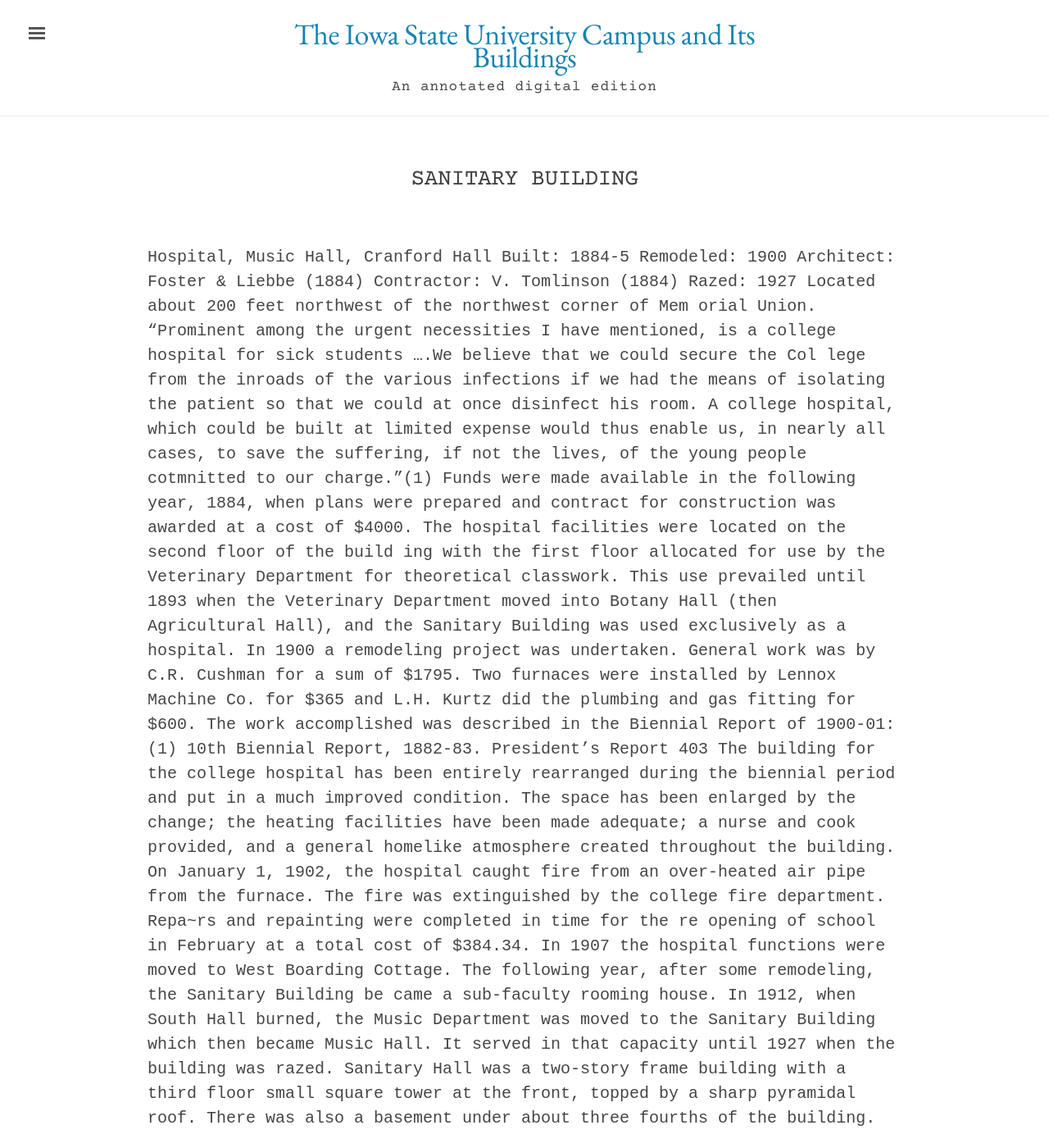
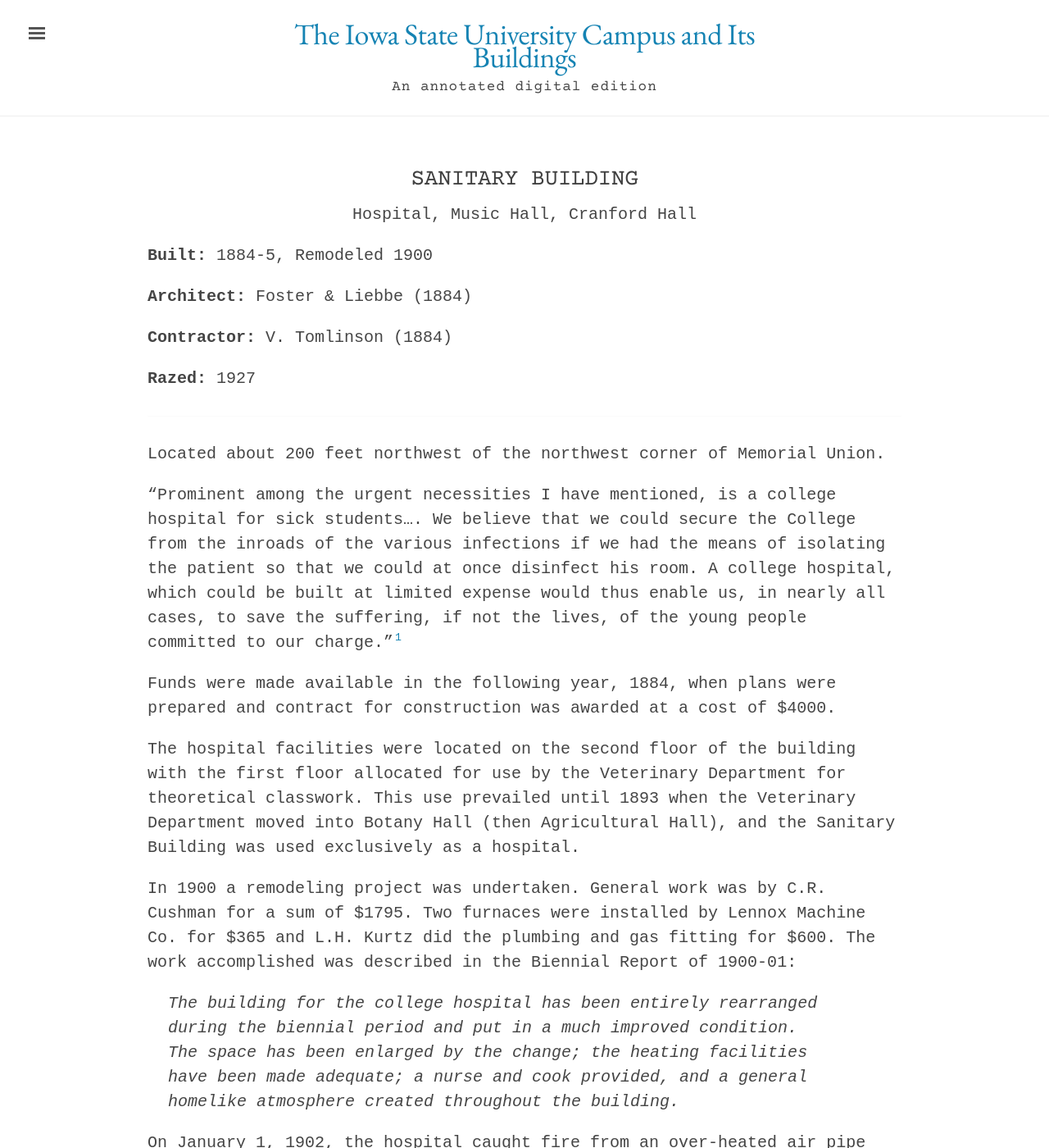
Before and after one commit to emanderson811/day-edition, a Jekyll site: the page built from _texts/buildings/187dy-sanitary.md, in a window 1280 px wide and 1400 px high. Shown: the whole window at 82% size. Built offline with Jekyll 4.4.1, drawn with Linux system fonts in a browser that asks for light colours; some of the changed text lies outside the part shown.

Commit message:
Update 187dy-sanitary.md

```diff
--- a/_texts/buildings/187dy-sanitary.md
+++ b/_texts/buildings/187dy-sanitary.md
@@ -14,20 +19,22 @@
 ---
 ---
 
-Hospital, Music Hall, Cranford Hall
-Built: 1884-5 Remodeled: 1900 Architect: Foster & Liebbe (1884) Contractor: V. Tomlinson (1884) Razed: 1927
-Located about 200 feet northwest of the northwest corner of Mem orial Union.
-"Prominent among the urgent necessities I have mentioned, is a college hospital for sick students ....We believe that we could secure the Col lege from the inroads of the various infections if we had the means of isolating the patient so that we could at once disinfect his room. A college hospital, which could be built at limited expense would thus enable us, in nearly all cases, to save the suffering, if not the lives, of the young people cotmnitted to our charge."(1)
+Located about 200 feet northwest of the northwest corner of Memorial Union.
+
+"Prominent among the urgent necessities I have mentioned, is a college hospital for sick students.... We believe that we could secure the College from the inroads of the various infections if we had the means of isolating the patient so that we could at once disinfect his room. A college hospital, which could be built at limited expense would thus enable us, in nearly all cases, to save the suffering, if not the lives, of the young people committed to our charge."[^fn1]
+
 Funds were made available in the following year, 1884, when plans were prepared and contract for construction was awarded at a cost of $4000.
-The hospital facilities were located on the second floor of the build
-ing with the first floor allocated for use by the Veterinary Department for theoretical classwork. This use prevailed until 1893 when the Veterinary Department moved into Botany Hall (then Agricultural Hall),
-and the Sanitary Building was used exclusively as a hospital.
-In 1900 a remodeling project was undertaken. General work was by C.R. Cushman for a sum of $1795. Two furnaces were installed by Lennox Machine Co. for $365 and L.H. Kurtz did the plumbing and gas fitting
-for $600. The work accomplished was described in the Biennial Report
-of 1900-01:
-(1) 10th Biennial Report, 1882-83. President's Report
-403
-The building for the college hospital has been entirely rearranged during the biennial period and put in a much improved condition. The space has been enlarged by the change; the heating facilities have been made adequate; a nurse and cook provided, and a general homelike atmosphere created throughout the building.
-On January 1, 1902, the hospital caught fire from an over-heated air pipe from the furnace. The fire was extinguished by the college fire department. Repa~rs and repainting were completed in time for the re opening of school in February at a total cost of $384.34.
-In 1907 the hospital functions were moved to West Boarding Cottage. The following year, after some remodeling, the Sanitary Building be came a sub-faculty rooming house. In 1912, when South Hall burned, the Music Department was moved to the Sanitary Building which then became Music Hall. It served in that capacity until 1927 when the building was razed.
+
+The hospital facilities were located on the second floor of the building with the first floor allocated for use by the Veterinary Department for theoretical classwork. This use prevailed until 1893 when the Veterinary Department moved into Botany Hall (then Agricultural Hall), and the Sanitary Building was used exclusively as a hospital.
+
+In 1900 a remodeling project was undertaken. General work was by C.R. Cushman for a sum of $1795. Two furnaces were installed by Lennox Machine Co. for $365 and L.H. Kurtz did the plumbing and gas fitting for $600. The work accomplished was described in the Biennial Report of 1900-01:
+
+[^fn1]: 10th Biennial Report, 1882-83. President's Report
+
+>The building for the college hospital has been entirely rearranged during the biennial period and put in a much improved condition. The space has been enlarged by the change; the heating facilities have been made adequate; a nurse and cook provided, and a general homelike atmosphere created throughout the building.
+
+On January 1, 1902, the hospital caught fire from an over-heated air pipe from the furnace. The fire was extinguished by the college fire department. Repairs and repainting were completed in time for the reopening of school in February at a total cost of $384.34.
+
+In 1907 the hospital functions were moved to West Boarding Cottage. The following year, after some remodeling, the Sanitary Building became a sub-faculty rooming house. In 1912, when South Hall burned, the Music Department was moved to the Sanitary Building which then became Music Hall. It served in that capacity until 1927 when the building was razed.
+
 Sanitary Hall was a two-story frame building with a third floor small square tower at the front, topped by a sharp pyramidal roof. There was also a basement under about three fourths of the building.
```
Also changed, not shown: other parts of _texts/buildings/187dy-sanitary.md (+8 -3 lines).
